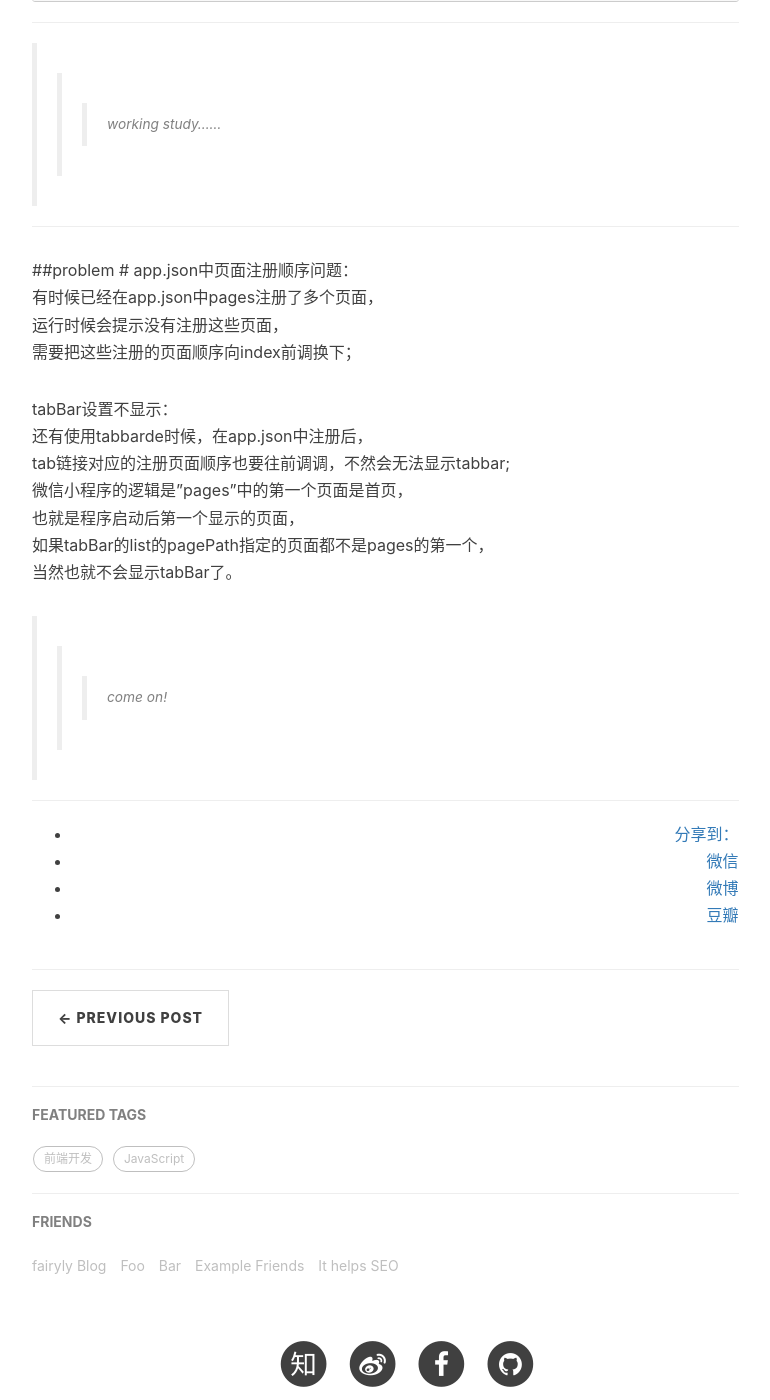
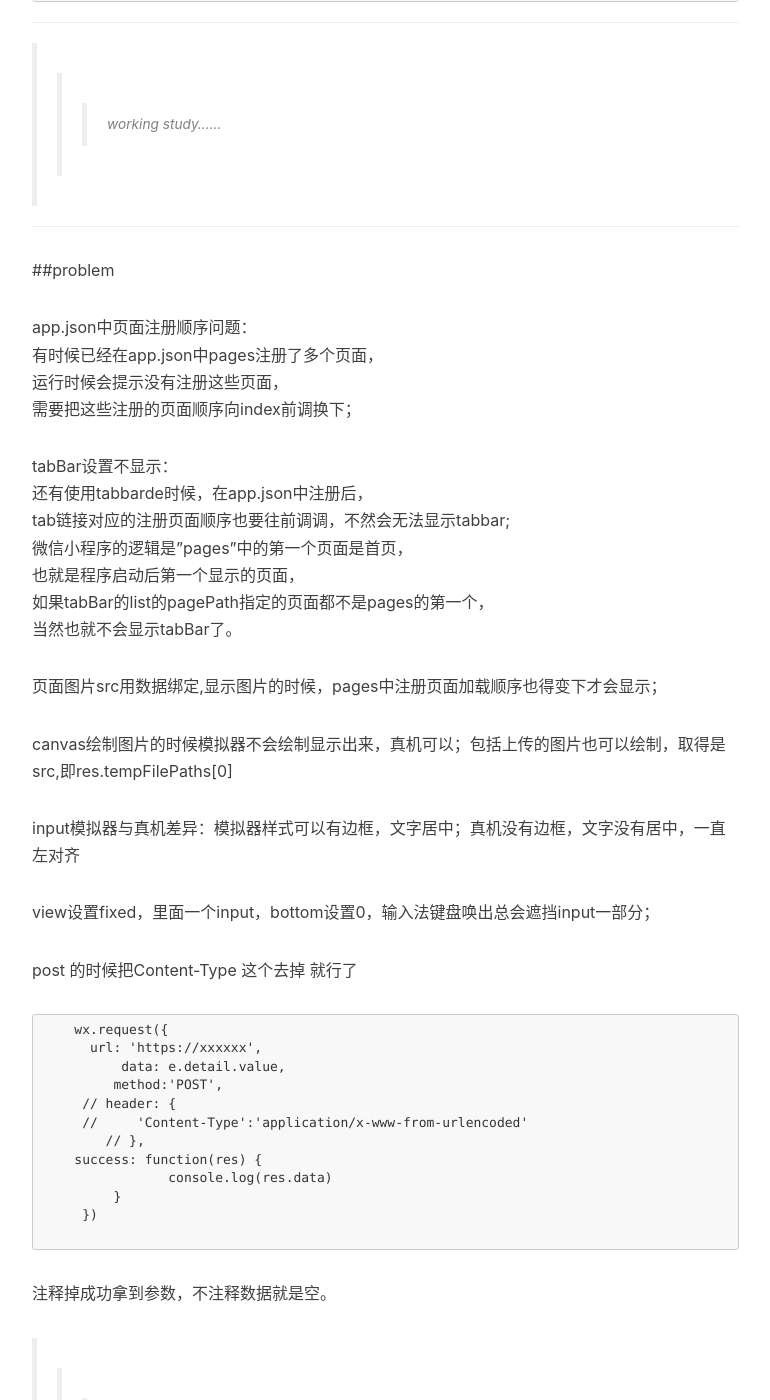
Before and after one commit to fairyly/myblog, a Jekyll site: the page built from _posts/2016-10-29-wx-app-dev.markdown, in a window 1280 px wide and 1400 px high, scrolled down 4416 px. Shown: the whole window, without its empty margins (233-1003 px from the left). Built offline with Jekyll 4.4.1, drawn with Linux system fonts in a browser that asks for light colours; nearby versions of some CDN libraries; comment, search, counter and statistics services are not loaded.

Commit message:
Update 2016-10-29-wx-app-dev.markdown

````diff
--- a/_posts/2016-10-29-wx-app-dev.markdown
+++ b/_posts/2016-10-29-wx-app-dev.markdown
@@ -216,7 +216,8 @@ tags:
 ---
 
 ##problem
-#
+
+
 app.json中页面注册顺序问题：
     有时候已经在app.json中pages注册了多个页面，
     运行时候会提示没有注册这些页面，
@@ -230,5 +231,32 @@ tabBar设置不显示：
     如果tabBar的list的pagePath指定的页面都不是pages的第一个，
     当然也就不会显示tabBar了。
 
+页面图片src用数据绑定,显示图片的时候，pages中注册页面加载顺序也得变下才会显示；
+
+canvas绘制图片的时候模拟器不会绘制显示出来，真机可以；包括上传的图片也可以绘制，取得是src,即res.tempFilePaths[0]
+
+input模拟器与真机差异：模拟器样式可以有边框，文字居中；真机没有边框，文字没有居中，一直左对齐
+
+view设置fixed，里面一个input，bottom设置0，输入法键盘唤出总会遮挡input一部分；
+
+
+post 的时候把Content-Type 这个去掉 就行了
+
+```
+    wx.request({
+      url: 'https://xxxxxx',
+          data: e.detail.value,
+         method:'POST',
+     // header: {
+     //     'Content-Type':'application/x-www-from-urlencoded'
+        // },
+    success: function(res) {
+                console.log(res.data)
+         }
+     })
+
+```
+
+注释掉成功拿到参数，不注释数据就是空。
 
 >>>come on!
````
